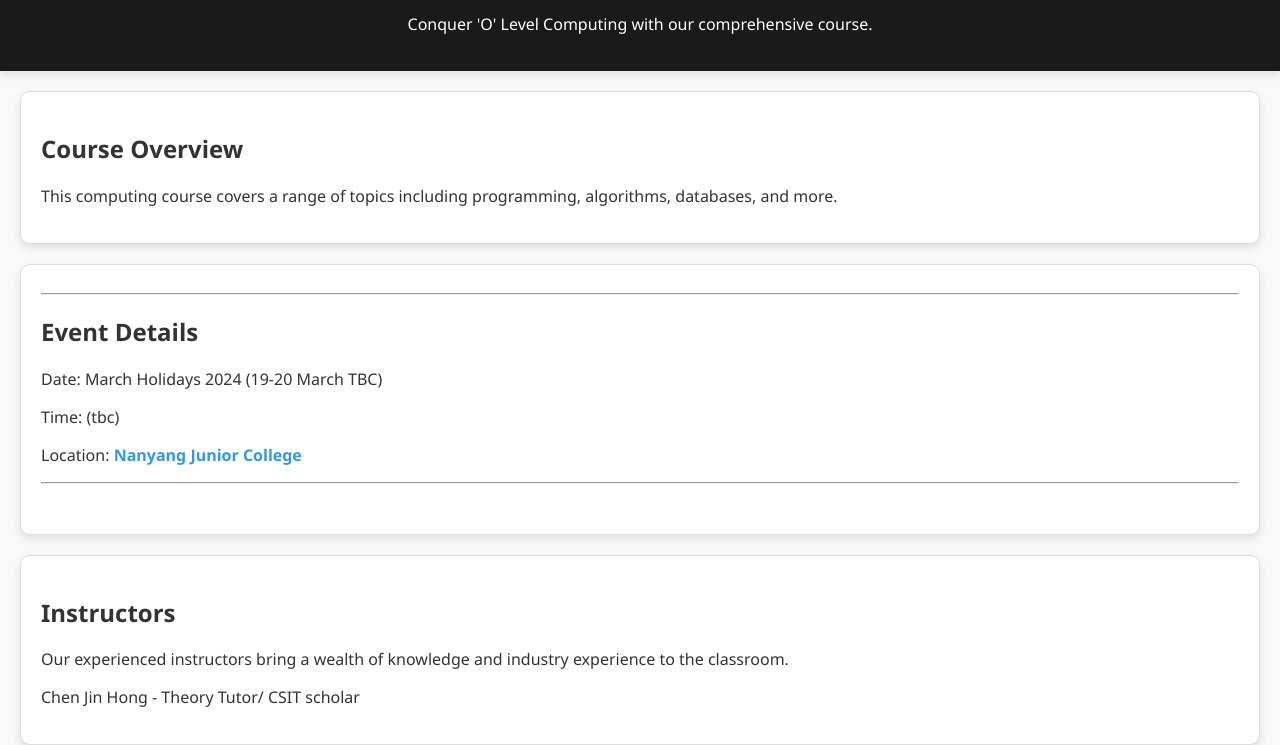
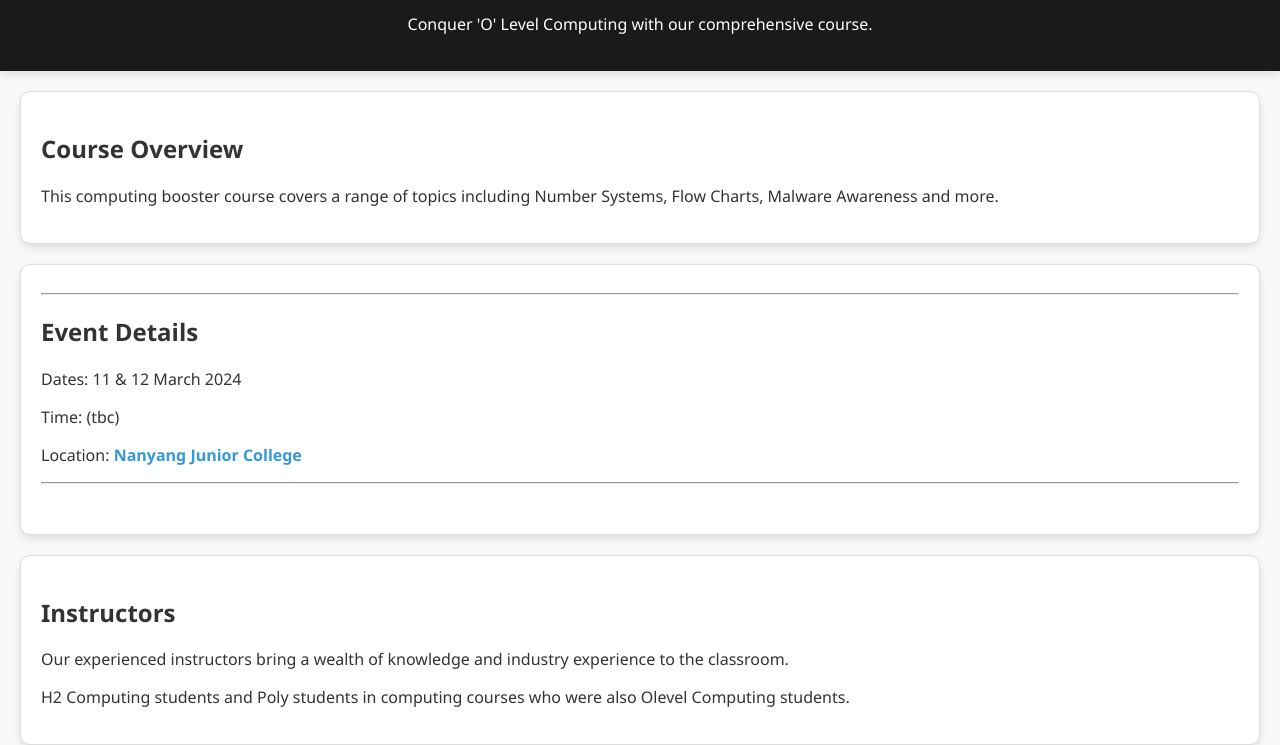
Before and after one commit to computingtutorverygd/Compathon, a plain HTML site: page index.html in a window 1280 px wide. Shown: the part 66-811 px from the top of the page. Drawn offline with Linux system fonts and the light colour scheme.

Commit message:
Update index.html

```diff
--- a/index.html
+++ b/index.html
@@ -16,7 +16,7 @@
 
     <section id="overview">
         <h2>Course Overview</h2>
-        <p>This computing course covers a range of topics including programming, algorithms, databases, and more.</p>
+        <p>This computing booster course covers a range of topics including Number Systems, Flow Charts, Malware Awareness and more. </p>
     </section>
 
 
@@ -24,7 +24,7 @@
     <section>
         <hr/>
         <h2>Event Details</h2>
-        <p>Date: March Holidays 2024 (19-20 March TBC)</p>
+        <p>Dates: 11 & 12 March 2024</p>
         <p>Time: (tbc)</p>
         <p>Location:  <a href="https://www.google.com/maps/place/Nanyang+Junior+College/@1.3503278,103.8638574,17z/data=!3m1!4b1!4m6!3m5!1s0x31da1709ec29a0ed:0x25b84a1d11d97331!8m2!3d1.3503224!4d103.8664323!16zL20vMDdxNF9o?authuser=0&hl=es&entry=ttu">Nanyang Junior College</a></p>
         <hr/>
@@ -36,14 +36,14 @@
         <p>Our experienced instructors bring a wealth of knowledge and industry experience to the classroom.</p>
         <!--I put jinhong as an example. you can add more-->
         <ul>
-            <li>Chen Jin Hong - Theory Tutor/ CSIT scholar</li>
+            <li>H2 Computing students and Poly students in computing courses who were also Olevel Computing students.</li>
         </ul>
     </section>
 
     <section>
         <hr/>
         <h2>We Want to Hear from You</h2>
-        <p>What <a href="https://forms.gle/WMmqbm3pdUr8FnyK7" target="_blank">topics</a> do YOU want us to cover ?</p>
+        <p>What <a href="https://forms.gle/grsceJ7rMVzBsHbe6" target="_blank">topics</a> do YOU want us to cover ?</p>
         <hr/>
     </section>
 
```
